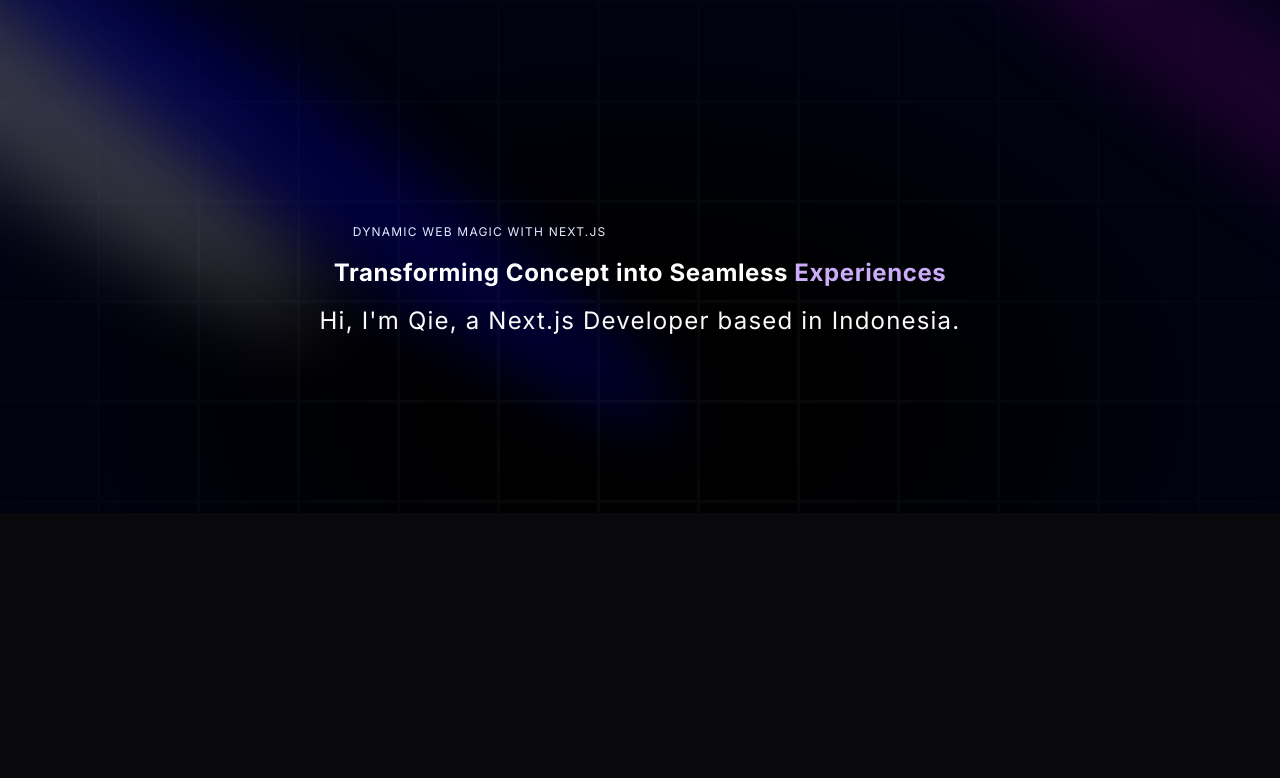
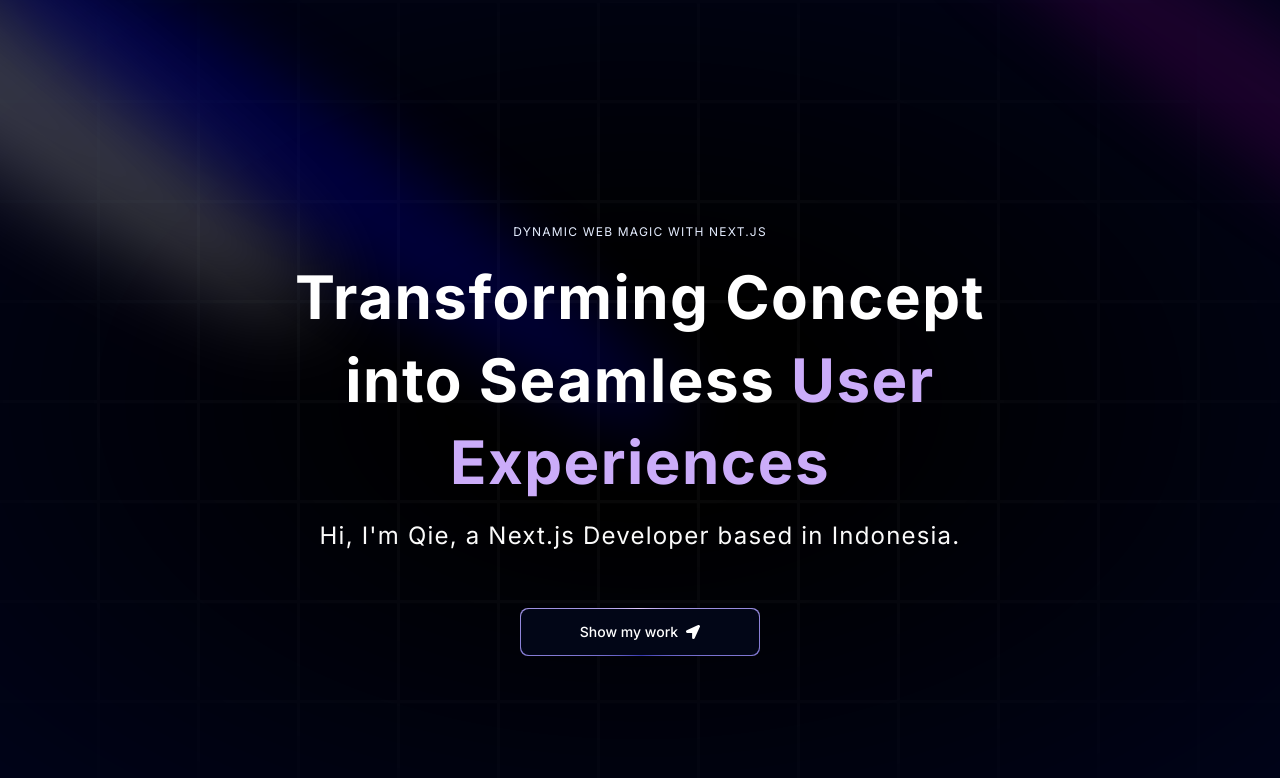
Before and after one commit to qiemchi/Portfolio, a Next.js app: page / in a window 1280 px wide. Shown: the top 778 px of the page. Built offline with nearby package versions, Linux system fonts and the light colour scheme.

Commit message:
finished magic button

```diff
--- a/components/Hero.tsx
+++ b/components/Hero.tsx
@@ -1,6 +1,8 @@
 import React from 'react'
 import { Spotlight } from './ui/Spotlight'
 import { TextGenerateEffect } from './ui/TextGenerateEffect'
+import MagicButton from './ui/MagicButton'
+import { FaLocationArrow } from 'react-icons/fa'
 
 const Hero = () => {
   return (
@@ -23,18 +25,25 @@
         <div className = "flex justify-center relative my-20 z-10">
             <div className = 'max-w-[89vw] md:max-w-2xl lg:max-w-[60vw] flex-col items-center justify-center'>
                 <h2 className =
-                "uppercase tracking-widest text-xs text-center text-blue-100 max-w-80">
+                "uppercase tracking-widest text-xs text-center text-blue-100 max-w">
                     Dynamic Web Magic with Next.js
                 </h2>
 
                 <TextGenerateEffect
                     className = "text-center text-[40px] md:text-5xl lg:text-6xl"
-                    words = "Transforming Concept into Seamless Experiences"
+                    words = "Transforming Concept into Seamless User Experiences"
                 />
 
                 <p className="text-center md:tracking-wider mb-4 text-sm md:text-lg lg:text-2xl">
                     Hi, I'm Qie, a Next.js Developer based in Indonesia.
                 </p>
+
+                <a href = "#about" className='flex justify-center'>
+                    <MagicButton
+                        title="Show my work"
+                        icon={<FaLocationArrow />}
+                        position= 'right' />
+                </a>
             </div>
         </div>
     </div>
--- /dev/null
+++ b/components/ui/MagicButton.tsx
@@ -0,0 +1,23 @@
+import React from 'react'
+
+const MagicButton = ({
+    title, icon, position, handleClick, otherClasses
+}: {
+    title: string; icon: React.ReactNode, position: string;
+    handleClick? : () => void; otherClasses?: string;
+}) => {
+  return (
+    <button className="relative inline-flex h-12 w-full overflow-hidden
+    rounded-lg p-[1px] focus:outline-none md:w-60 md:mt-10 ">
+        <span className="absolute inset-[-1000%] animate-[spin_2s_linear_infinite] bg-[conic-gradient(from_90deg_at_50%_50%,#E2CBFF_0%,#393BB2_50%,#E2CBFF_100%)]" />
+        <span className={`inline-flex h-full w-full cursor-pointer items-center justify-center rounded-lg bg-slate-950 px-7 text-sm font-medium text-white backdrop-blur-3xl
+        gap-2 ${otherClasses}`}>
+            {position === 'left' && icon}
+            {title}
+            {position === 'right' && icon}
+        </span>
+    </button>
+  )
+}
+
+export default MagicButton
--- a/components/ui/TextGenerateEffect.tsx
+++ b/components/ui/TextGenerateEffect.tsx
@@ -53,7 +53,7 @@
   return (
     <div className={cn("font-bold", className)}>
       <div className="my-4">
-        <div className=" dark:text-white text-black text-2xl leading-snug tracking-wide">
+        <div className=" dark:text-white text-black leading-snug tracking-wide">
           {renderWords()}
         </div>
       </div>
--- a/package.json
+++ b/package.json
@@ -16,6 +16,7 @@
     "next-themes": "^0.3.0",
     "react": "^18",
     "react-dom": "^18",
+    "react-icons": "^5.2.1",
     "tailwind-merge": "^2.4.0",
     "tailwindcss-animate": "^1.0.7"
   },
```
Also changed, not shown: 1 other file (tests, documents, lock files or other folders).
